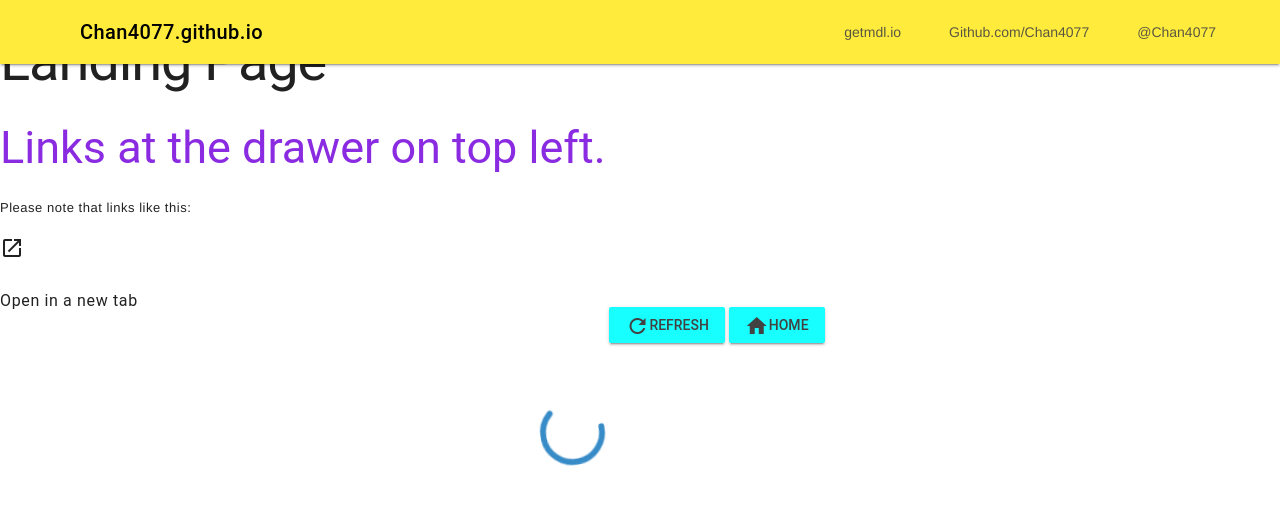
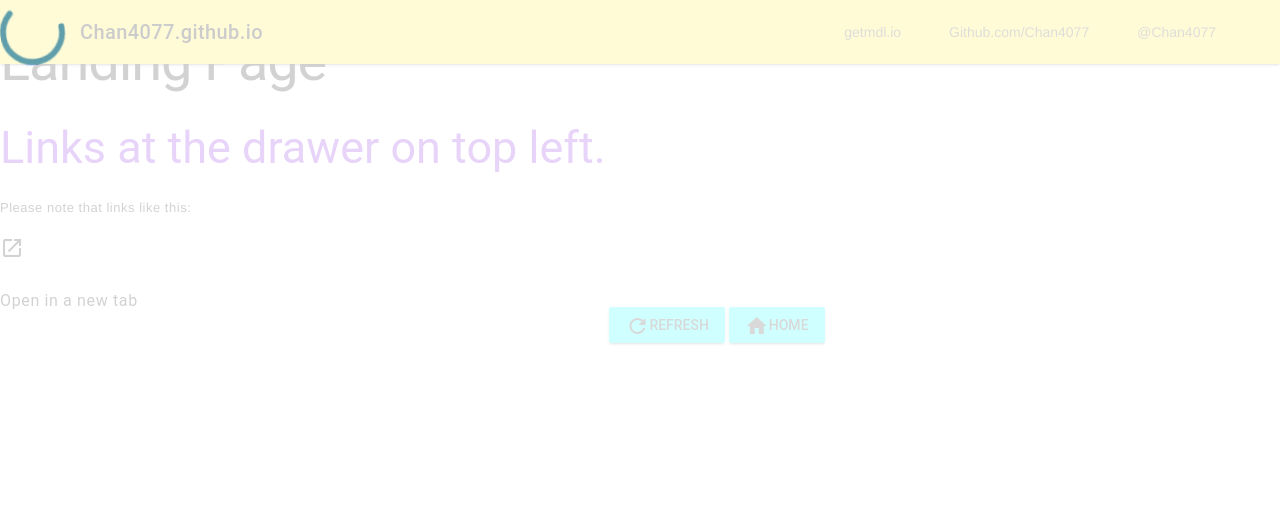
Before and after one commit to EdricChan03/edricchan03.github.io, a Jekyll site: the page built from index.html, in a window 1280 px wide. Shown: the top 505 px of the page. Built offline with Jekyll 4.4.1, drawn with Linux system fonts in a browser that asks for light colours; nearby versions of some CDN libraries.

Commit message:
Remove margin

```diff
--- a/css/main.scss
+++ b/css/main.scss
@@ -17,11 +17,10 @@
 /* This is just to center the spinner */
 
 #loading {
+  opacity: 0.8;
   position: fixed;
-  top: 50%;
-  left: 50%;
-  margin-top: -50px;
-  margin-left: -100px;
+  top: 0%;
+  left: 0%;
   background-color: #ffffff;
   z-index: 1000;
   width: 100%;
```
